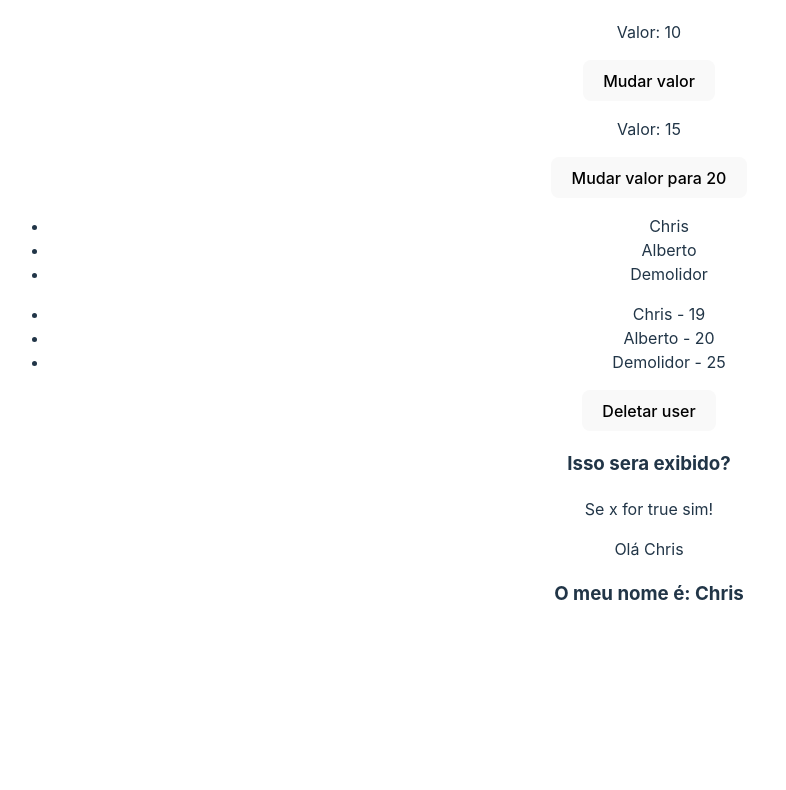
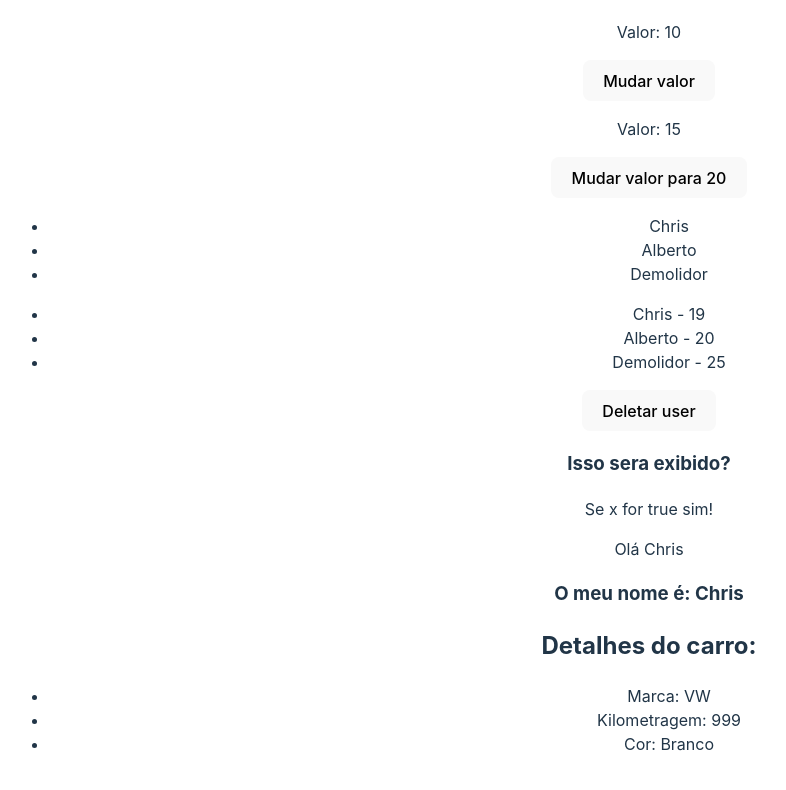
Before and after one commit to CristianoAlberto/Curso_React, a React (Vite) app in the folder avancando_em_react/: page / in a window 1280 px wide. Shown: the part 3605-4395 px from the top of the page, without its empty margins (23-809 px from the left). Before the commit the page ends 4264 px from the top, so only its background shows below. Built offline with nearby package versions, Linux system fonts and the light colour scheme.

Commit message:
Desestruturando props

```diff
--- a/avancando_em_react/src/App.jsx
+++ b/avancando_em_react/src/App.jsx
@@ -6,6 +6,7 @@
 import ListeRender from './components/ListeRender'
 import CondicionalRender from './components/CondicionalRender'
 import ShowUserName from './components/ShowUserName'
+import CarDetails from './components/CarDetails'
 
 function App() {
   const [count, setCount] = useState(0)
@@ -20,6 +21,7 @@
       <ListeRender/>
       <CondicionalRender/>
       <ShowUserName name="Chris"/>
+      <CarDetails brand="VW" km={999} color="Branco"/>
     </div>
   )
 }
--- /dev/null
+++ b/avancando_em_react/src/components/CarDetails.jsx
@@ -0,0 +1,16 @@
+
+
+const CarDetails = ({brand, km, color}) => {
+  return (
+    <div>
+      <h2>Detalhes do carro:</h2>
+      <ul>
+        <li>Marca: {brand}</li>
+        <li>Kilometragem: {km}</li>
+        <li>Cor: {color}</li>
+      </ul>
+    </div>
+  )
+}
+
+export default CarDetails
```
